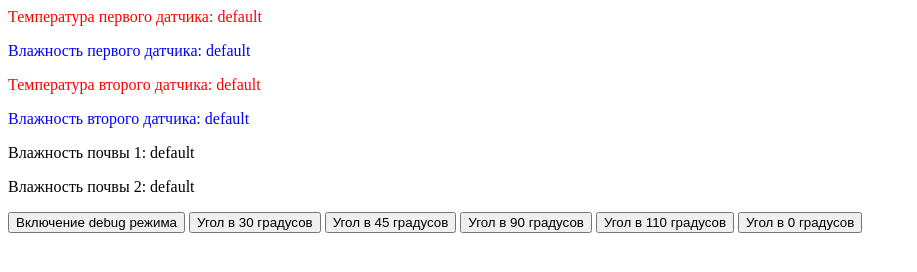
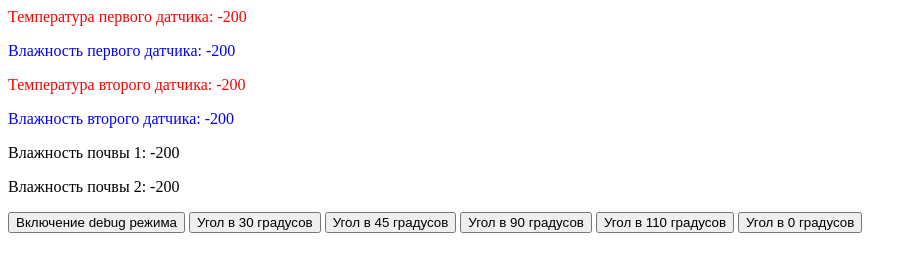
Before and after one commit to gapandr/repo-for-predproff, a plain HTML site: page esp-3/data/index.html in a window 1280 px wide. Shown: the whole page, without its empty margins (0-917 px from the left). Drawn offline with Linux system fonts and the light colour scheme; no server answers.

Commit message:
Update index.html

```diff
--- a/esp-3/data/index.html
+++ b/esp-3/data/index.html
@@ -6,12 +6,12 @@
     <title>Теплица</title>
 </head>
 <body>
-    <p class="temp_detector">Температура первого датчика: <span id="temp1">default</span></p>
-    <p class="hum_detector">Влажность первого датчика: <span id="hum1">default</span></p>
-    <p class="temp_detector">Температура второго датчика: <span id="temp2">default</span></p>
-    <p class="hum_detector">Влажность второго датчика: <span id="hum2">default</span></p>
-    <p class="soil_detector">Влажность почвы 1: <span id="soil1">default</span></p>
-    <p class="soil_detector">Влажность почвы 2: <span id="soil2">default</span></p>
+    <p class="temp_detector">Температура первого датчика: <span id="temp1">-200</span></p>
+    <p class="hum_detector">Влажность первого датчика: <span id="hum1">-200</span></p>
+    <p class="temp_detector">Температура второго датчика: <span id="temp2">-200</span></p>
+    <p class="hum_detector">Влажность второго датчика: <span id="hum2">-200</span></p>
+    <p class="soil_detector">Влажность почвы 1: <span id="soil1">-200</span></p>
+    <p class="soil_detector">Влажность почвы 2: <span id="soil2">-200</span></p>
 
     <button id="test_btn" value="OK" type="button" onclick="UpdateTest()">Тест (ты не должен это видеть!)</button>
     <button id="debug_btn" value="OK" type="button" onclick="DebugMode()">Включение debug режима</button>
```
